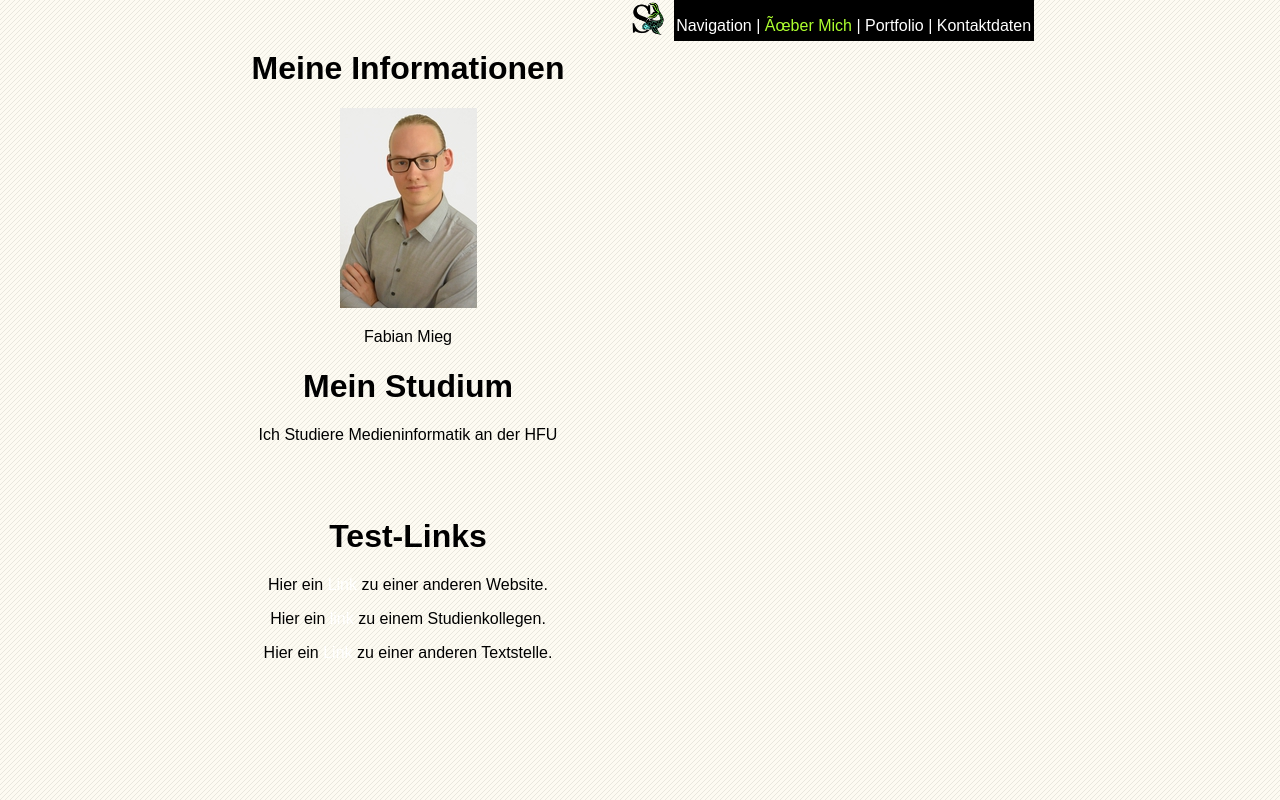
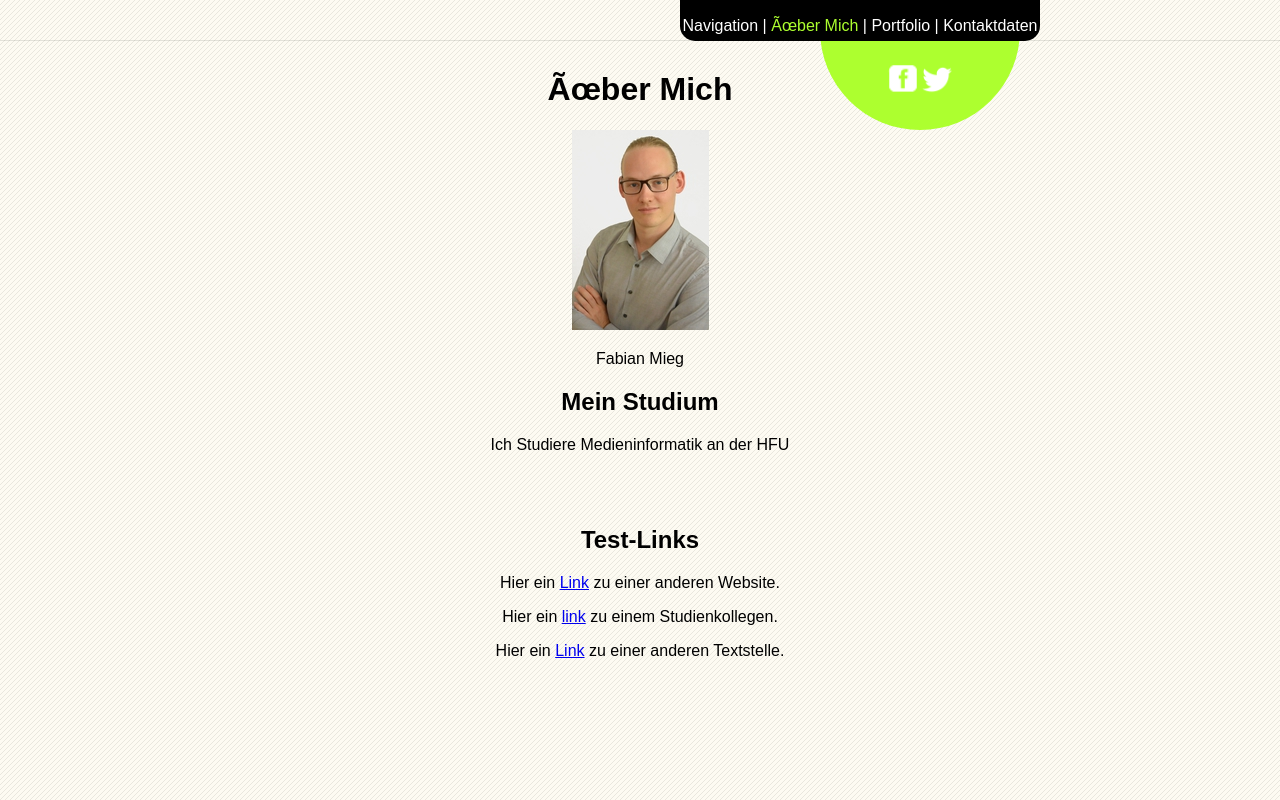
Before and after one commit to SpeziFisch-DE/GIS, a plain HTML site: page P1.3/index.html in a window 1280 px wide. Shown: the top 800 px of the page. Drawn offline with Linux system fonts and the light colour scheme.

Commit message:
header done

```diff
--- a/P1.3/index.html
+++ b/P1.3/index.html
@@ -9,24 +9,27 @@
 
 <body>
     <header>
+        <div id="headerbg"></div>
         <div class="sticky">
-            <img src="media/SpeziFisch.png" width="40">
+            <span class="dot"></span>
             <nav class="pages">
-                <p><a href="/GIS/index.html">Navigation</a> | <a href="index.html" id="activepage">Über Mich</a> | <a href="portfolio.html">Portfolio</a> | <a href="contact.html">Kontaktdaten</a></p>
+                <p><a href="/GIS/index.html" class="nav">Navigation</a> | <a href="index.html" id="activepage"class="nav">Über Mich</a> | <a href="portfolio.html"class="nav">Portfolio</a> | <a href="contact.html"class="nav">Kontaktdaten</a></p>
+            </nav>
+            <nav class="social">
+                <a href="" class="social"><img src="media/icon_facebook.png" width="30"></a>
+                <a href="" class="social"><img src="media/twitter.png" width="30"></a>
             </nav>
         </div>
     </header>
     <main>
-        <div class="sepearator"></div>
-        <div class="main">
-        <h1>Meine Informationen</h1>
+        <h1>Über Mich</h1>
         <img src="media/portrait.jpg">
         <p>Fabian Mieg</p>
-        <h1>Mein Studium</h1>
+        <h2>Mein Studium</h2>
         <p>Ich Studiere Medieninformatik an der HFU</p>
         <br>
         <br>
-        <h1>Test-Links</h1>
+        <h2>Test-Links</h2>
         <p>Hier ein <a href="https://www.hs-furtwangen.de/">Link</a> zu einer anderen Website.</p>
         <p>Hier ein <a href="https://brotherbroadway.github.io/GIS-WiSe-2020-2021/Kapitel_1.1/Steckbrief/">link</a> zu
             einem
@@ -66,7 +69,6 @@
         <br>
         <br>
         <p id="Textlink">Andere Textstelle.</p>
-    </div>
     </main>
 </body>
 
--- a/P1.3/style.css
+++ b/P1.3/style.css
@@ -1,40 +1,70 @@
 body {
+    margin: auto;
     background-image: url(media/bg.png);
     background-repeat: repeat;
+    margin-top: 50px;
     width: 800px;
+    align-content: center;
     text-align: center;
     font-family: sans-serif;
 }
 nav.pages {
     position: absolute;
     top: 0px;
-    margin-left: 52%;
+    margin-left: 55%;
     width: 360px;
     height: 40px;
     padding-top: 1px;
     background-color: black;
+    border-radius: 0px 0px 15px 15px;
     color: white;
 }
-a {
+nav.social {
+    position: relative;
+    left: 35%;
+    top: -140px;
+}
+a.nav {
     text-decoration: none;
 }
-a:link {
+a:link.nav {
     color: white;
 }
-a:visited {
+a:visited.nav {
     color: white;
 }
-a:hover {
+a:hover.nav {
     color: greenyellow;
 }
 #activepage {
     color: greenyellow;
 }
+#headerbg {
+    position: fixed;
+    top: 0px;
+    left: 0px;
+    width: 100%;
+    height: 40px;
+    border-bottom: 1px solid rgba(0, 0, 0, 0.1);
+    background-image: url(media/bg.png);
+    background-repeat: repeat;
+    display: inline-block;
+}
+a:hover.social {
+    filter: invert(100%);
+}
 .sticky{
     position: fixed;
     top: 0;
-    width: 100%;
+    width: 800px;
 }
-.main {
-    margin-top: 50px;
+.dot {
+    position: relative;
+    top: -70px;
+    left: 35%;
+    width: 200px;
+    height: 200px;
+    border-radius: 0% 0% 50% 50%;
+    background-color: greenyellow;
+    display: inline-block;
 }
```
Also changed, not shown: P1.3/contact.html (+8 -3 lines), P1.3/portfolio.html (+10 -4 lines), P1.3/media/icon_facebook.png (added), P1.3/media/twitter.png (added).
